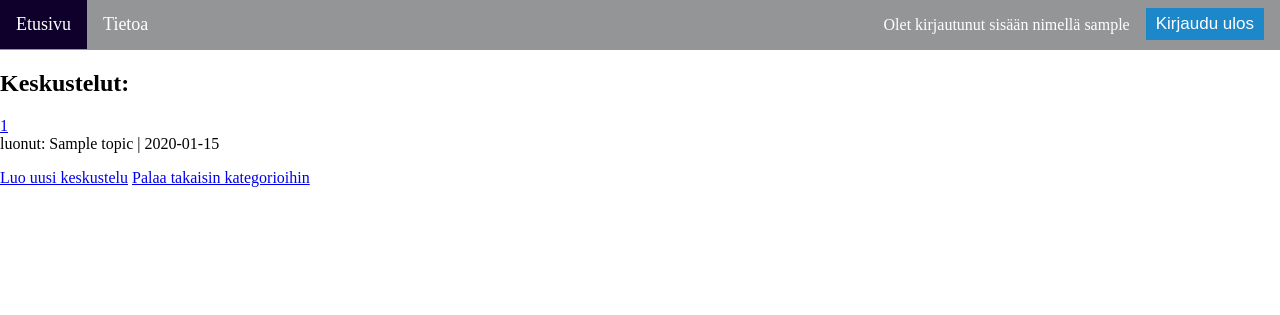
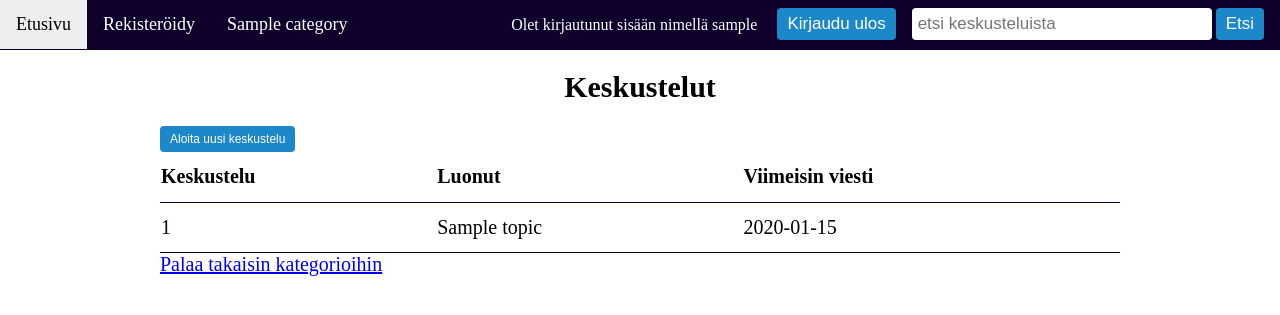
Before and after one commit to JuhoPaananen/Keskustelusovellus, a Flask app: template templates/topic.html in a window 1280 px wide. Shown: the top 315 px of the page. Run offline with Flask 3, Linux system fonts and the light colour scheme; the visitor is signed in with stand-in values (Sample User, id 1); the template is opened without the code that fills it: most values are stand-ins (such as "Sample title", 1, 10 or a date in 2020).

Commit message:
Enhance templates

```diff
--- a/static/main.css
+++ b/static/main.css
@@ -6,7 +6,8 @@
   }
   .nav {
     overflow: hidden;
-    background-color: #939596;
+    background-color: #0e002b;
+    text-align: center;
   }
   .nav a {
     float: left;
@@ -25,7 +26,8 @@
     background-color: #0e002b;
     color: #ffffff;
   }
-  .nav .login-container {
+  .nav .login-container,
+  .nav .search-container {
     float: right;
     color: #ffffff;
   }
@@ -36,27 +38,131 @@
     font-size: 17px;
     border: none;
     width: 120px;
+    border-radius: 4px;
   }
-  .nav .login-container button {
+  .nav .search-container input[type=text] {
+    width: 300px;
+  }
+  .nav .login-container button,
+  .nav .search-container button {
     float: right;
     padding: 6px 10px;
     margin-top: 8px;
+    margin-left: 4px;
     margin-right: 16px;
     background-color: #1c87c9;
     color: white;
     font-size: 17px;
     border: none;
+    border-radius: 4px;
     cursor: pointer;
   }
-  .nav .login-container button:hover {
+  .nav .login-container button:hover,
+  .nav .search-container button:hover {
+    background-color: orange;
+  }
+.categories {
+    margin: auto;
+    width: 75%;
+    padding: 10px 0;
+}
+.category-container {
+    margin-top: 2em;
+}
+.categories li {
+    list-style: none;
+    display: block;
+    padding: 5px;
+    border-width: 2px;
+    border-style: solid;
+    border-color: #0e002b;
+    border-radius: 4px;
+}
+.categories a {
+    display: block;
+    padding: 10px 5px;
     background-color: #0e002b;
-  }
-  @media screen and (max-width: 600px) {
+    text-transform: uppercase;
+    border-radius: 4px;
+    font-size: 17px;
+    font-weight: bold;
+    text-decoration: none;
+    color: white;
+}
+.categories ul {
+        display: block;
+        list-style-type: disc;
+        margin-block-start: 1em;
+        margin-block-end: 1em;
+        margin-inline-start: 0px;
+        margin-inline-end: 0px;
+        padding-inline-start: 40px;
+        padding-inline-end: 40px;
+}
+.categories a:hover {
+    background-color: orange;
+}
+.content {
+    margin: auto;
+    width: 75%;
+    font-size: 20px;
+}
+.content button {
+  padding: 6px 10px;
+  margin-top: 2px;
+  margin-right: 16px;
+  background-color: #1c87c9;
+  color: white;
+  font-size: 12px;
+  border: none;
+  border-radius: 4px;
+  cursor: pointer;
+}
+.content button:hover {
+  background-color: orange;
+}
+table {
+  border-collapse: collapse;
+  width: 100%;
+}
+
+td a {
+  display: block;
+  text-decoration: none;
+  color: #0e002b
+}
+td a:hover {
+  background-color: #FED8B1;
+}
+
+tr {
+    border-bottom: 1px solid #0e002b;
+    height: 50px;
+}
+tr:hover {
+  background-color: #FED8B1
+}
+th:hover {
+  background-color: white;
+}
+
+th {
+  text-align: left;
+  background-color: white;
+}
+
+@media screen and (max-width: 600px) {
+    .nav .login-container,
     .nav .search-container {
-        float: none;
+      float: none;
     }
-    .nav .login-container {
-      float: none;
+    .categories {
+        margin: none;
+        width: 100%;
+        padding: 0%;
+    }
+    .content {
+      font-size: 12px;
     }
     .nav a,
     .topnav input[type=text],
--- a/templates/base.html
+++ b/templates/base.html
@@ -9,8 +9,18 @@
 
 <body>
     <div class="nav">
-      <a class="active" href="/">Etusivu</a>
-      <a href="/about">Tietoa</a>
+      <a href="/">Etusivu</a>
+      <a href="/register">Rekisteröidy</a>
+      {% if category != none %}
+        <a href="/{{category}}">{{category}}</a>
+      {% endif %}
+      <div class="search-container">
+        <form action="/result", method="GET">
+          <input type="text" placeholder="etsi keskusteluista" name="query">
+          <input type="hidden" name="curr_address" value="{/{{ category }}/{{ topic }}}">
+          <button type="submit">Etsi</button>
+        </form>
+      </div>
       <div class="login-container">
         {% if session.user_id %}
         <form action="/logout">
--- a/templates/error.html
+++ b/templates/error.html
@@ -1 +1,5 @@
+{% extends "base.html" %}
+{% block title %}Virhe {% endblock %}
+{% block content %}
 Virhe: {{ message }}
+{% endblock %}
--- a/templates/new_topic.html
+++ b/templates/new_topic.html
@@ -6,7 +6,7 @@
     <form action="/new_topic" method="POST">
         Aihe: <input type="text" name="new_topic">
         <p>
-        Viesti: <input type="text" name="content">
+        Viesti: <textarea name="content" rows="4" cols="50"></textarea>
         <input type="hidden" name="user_id" value="{{ session.user_id }}">
         <input type="hidden" name="category" value ="{{category}}">
         <input type="hidden" name="topic" value ="{{ topic }}">
--- a/templates/topic.html
+++ b/templates/topic.html
@@ -3,13 +3,26 @@
 
 {% block content %}
 
-    <h2>Keskustelut:</h2>
-        {% for topic in topics %}
-            <p><a href="/{{category}}/{{topic[0]}}">{{ topic[0] }}</a><br>
-            luonut: {{ topic[1] }} | {{ topic[2].strftime("%Y-%m-%d %H:%M:%S") }}</p>
-        {% endfor %}
-        {% if session.user_id %}
-            <a href="/new_topic">Luo uusi keskustelu</a>
-            <a href="/">Palaa takaisin kategorioihin</a>
-        {% endif %}
+<h2 style="margin: 20px;text-align: center;">Keskustelut</h2>
+    {% if session.user_id %}
+    <form action="/new_topic">
+        <input type="hidden" name="category" value="{{category}}">
+        <button type="submit">Aloita uusi keskustelu</button>
+    </form>
+    {% endif %}
+        <table>
+            <tr>
+                <th>Keskustelu</th>
+                <th>Luonut</th>
+                <th>Viimeisin viesti</th>
+            </tr>
+            {% for topic in topics %}
+            <tr>
+                <td><a href="/{{category}}/{{topic[0]}}">{{ topic[0] }}</a></td>
+                <td>{{ topic[1] }}</td>
+                <td>{{ topic[2].strftime("%d %b %Y") }}</td>
+            </tr>
+            {% endfor %}
+        </table>
+        <a href="/">Palaa takaisin kategorioihin</a>
 {% endblock %}
```
Also changed, not shown: other parts of static/main.css (+0 -28 lines), templates/index.html (+19 -5 lines), templates/register.html (+7 -0 lines), templates/result.html (+13 -0 lines).
